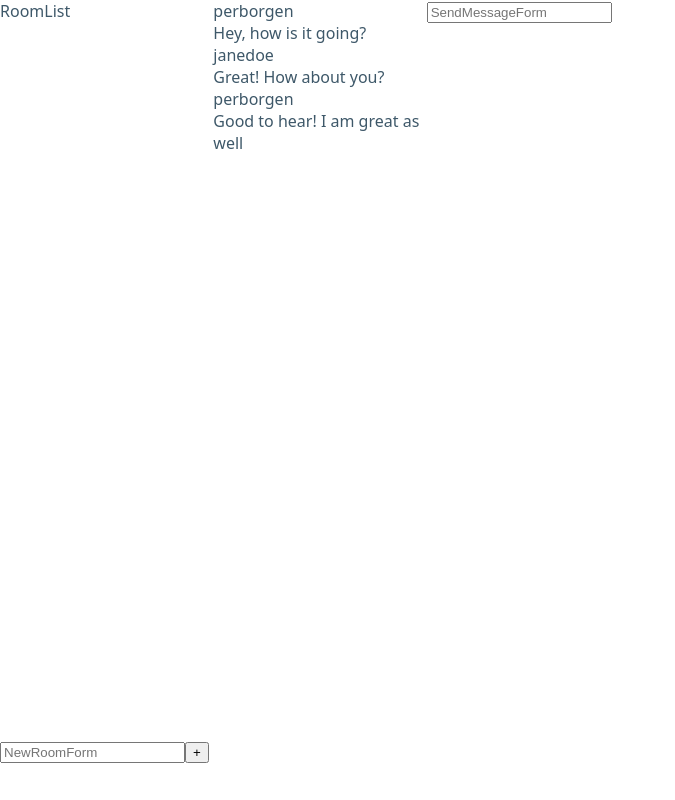
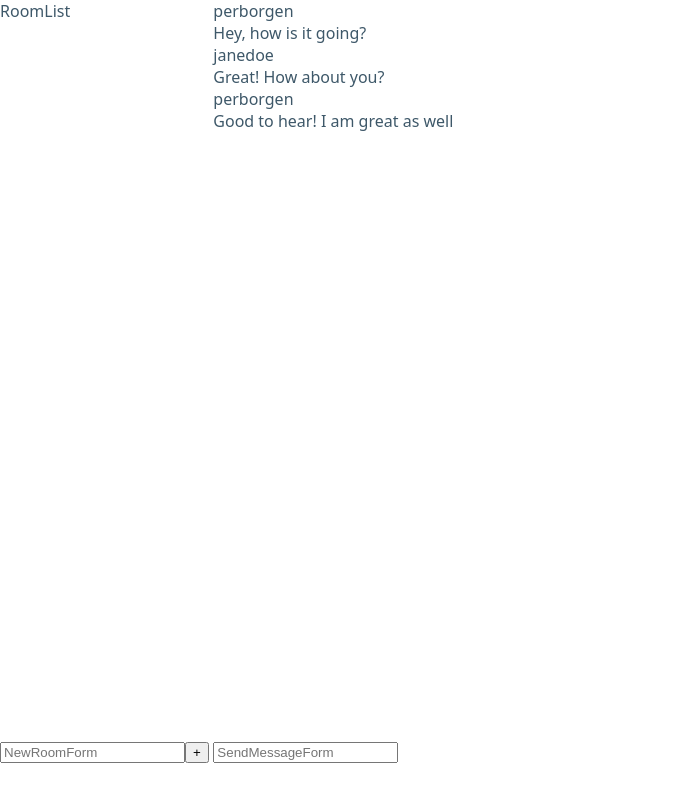
Before and after one commit to codybudge/ChatApp, a React (Create React App) app: page / in a window 1280 px wide. Shown: the whole page, without its empty margins (0-675 px from the left). Built offline with nearby package versions, Linux system fonts and the light colour scheme.

Commit message:
added more css

```diff
--- a/src/index.css
+++ b/src/index.css
@@ -32,3 +32,27 @@ html, body {
 .new-room-form {
   grid-area: n;
 }
+.room-list {
+  grid-area: r;
+}
+.message-list {
+  grid-area: m;
+}
+.send-message-form {
+  grid-area: f;
+}
+
+/*Rest of CSS */
+
+.room-list {
+  box-sizing: border-box;
+  padding: 10px;
+  background-color: var(--main-color);
+  overflow: scroll;
+  height: 100%;
+}
+.room-list > ul {
+  list-style-type: none;
+  padding: 0;
+  overflow: scroll;
+}
```
